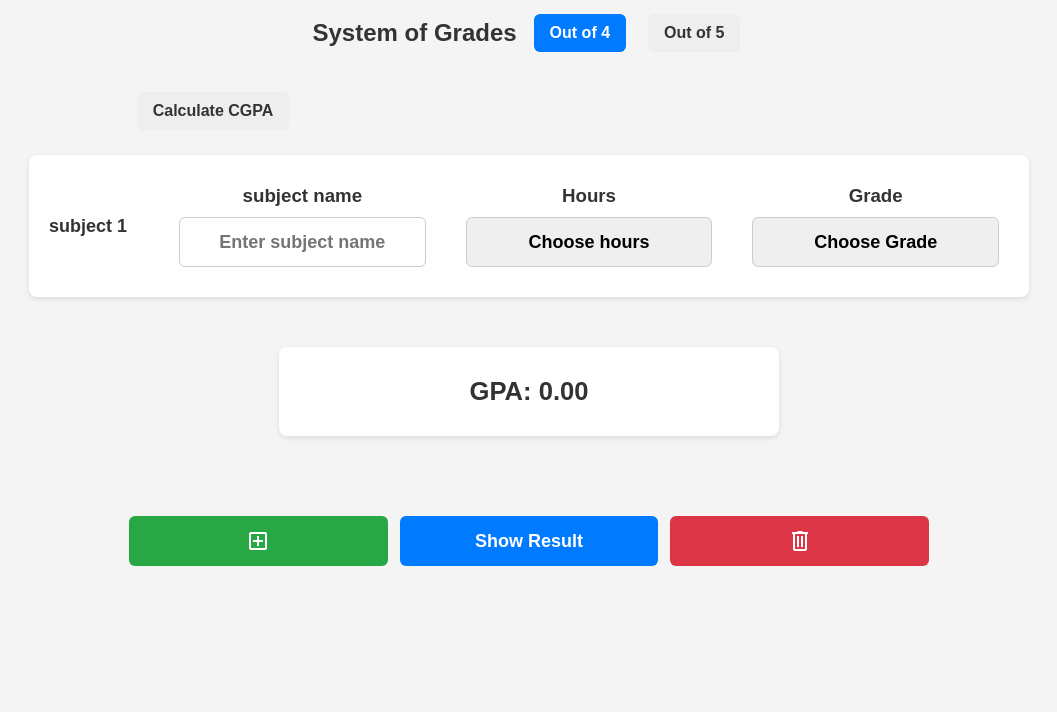
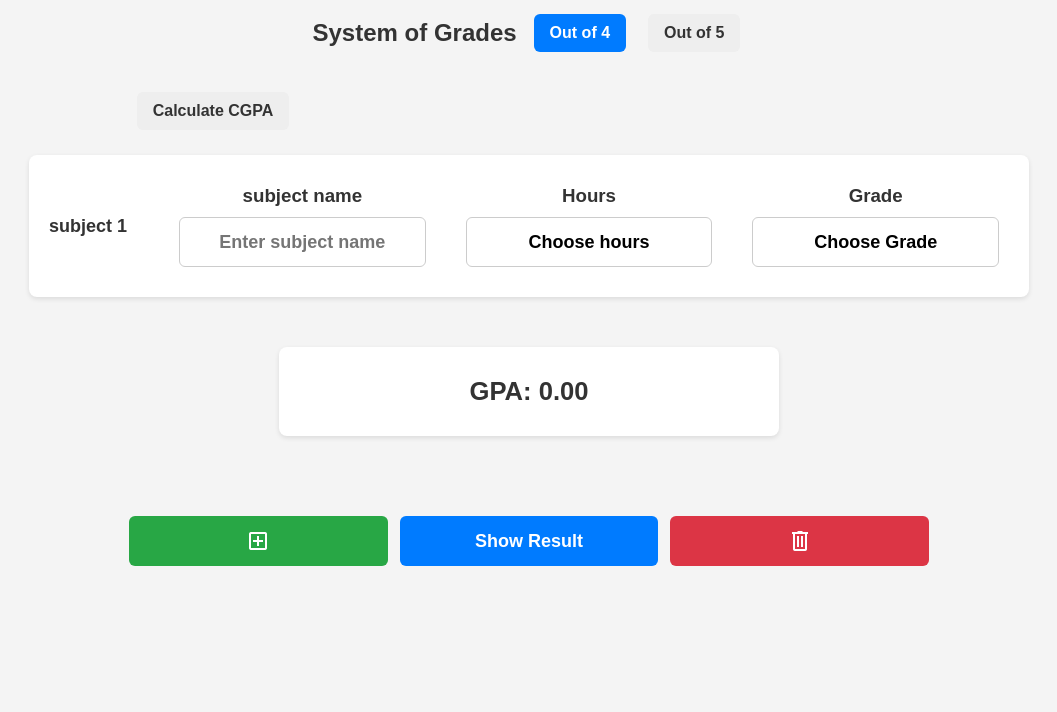
Before and after one commit to huussa/GPACalculator, a plain HTML site: page index.html in a window 1280 px wide. Shown: the part 88-800 px from the top of the page, without its empty margins (111-1168 px from the left). Drawn offline with Linux system fonts and the light colour scheme.

Commit message:
fix: enhance input styling by removing default appearance and adjusting text alignment

```diff
--- a/css/style.css
+++ b/css/style.css
@@ -162,20 +162,26 @@ body {
 
 .input-group input,
 .input-group select {
+  -webkit-appearance: none;
+  -moz-appearance: none;
+  appearance: none;
+
   width: 100%;
   height: 50px;
   font-size: 18px;
   font-weight: bold;
 
   text-align: center;
-
-  appearance: none;
+  text-align-last: center;
 
   padding: 10px;
   margin-top: 10px;
 
   border: 1px solid #ccc;
   border-radius: 6px;
+
+  color: #000;
+  background-color: #fff;
 }
 
 .input-group input:focus,
```
